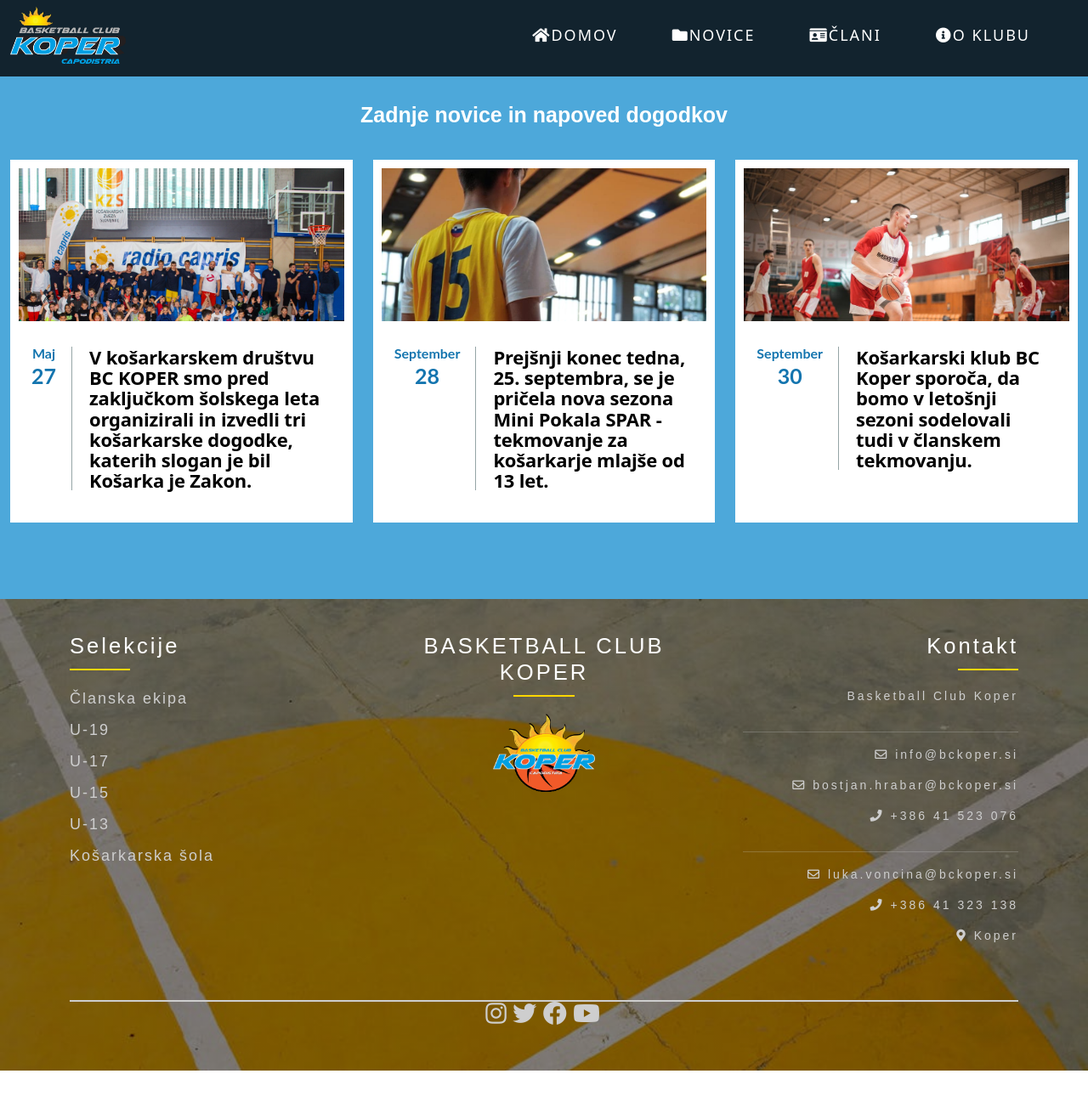
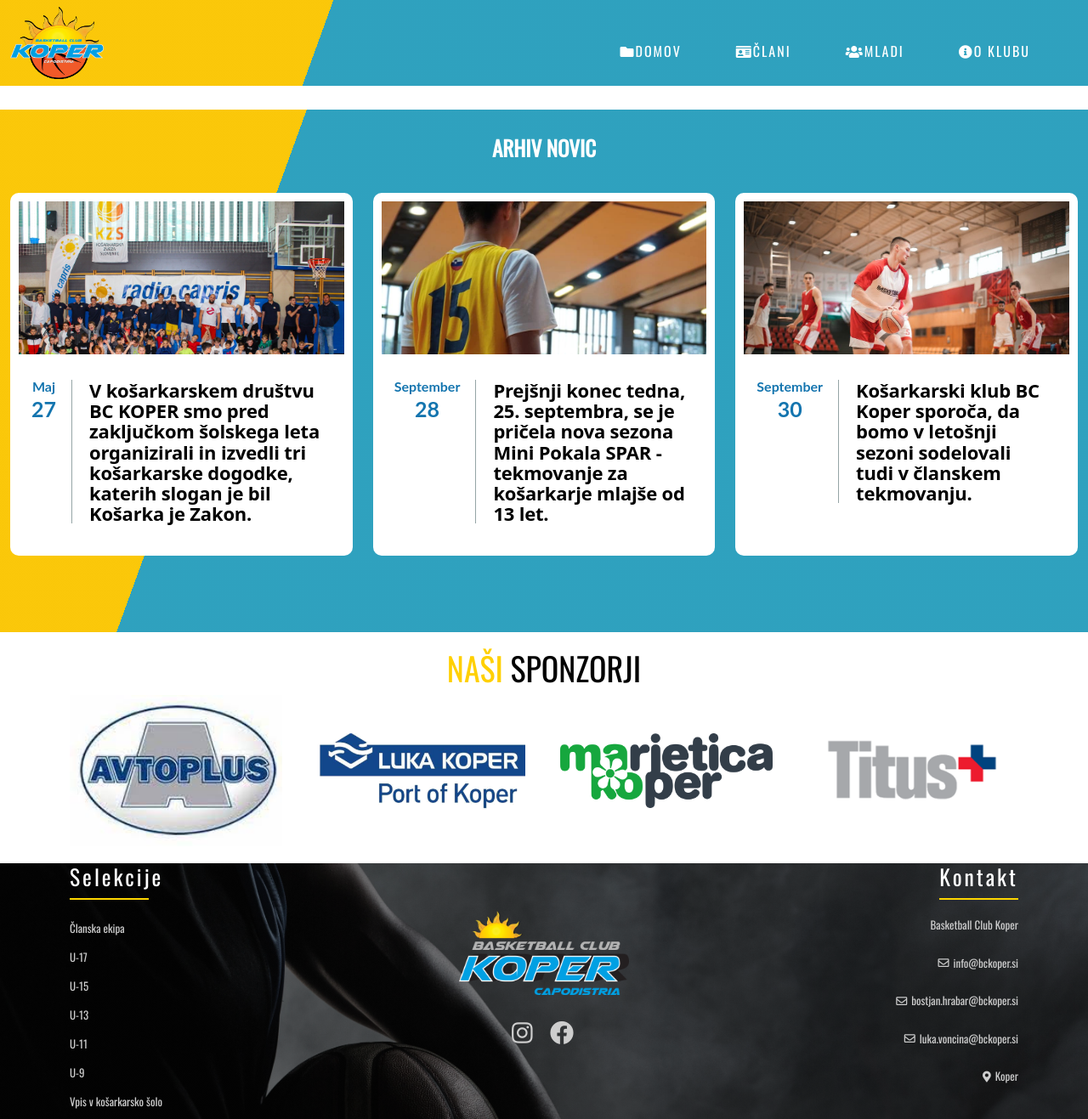
Before and after one commit to Alanious/BCKoper, a Flask app: page /Young in a window 1280 px wide. Shown: the whole page at 85% size. Before the commit the page ends 1260 px from the top, so only its background shows below. Run offline with Flask 2, Linux system fonts and the light colour scheme; some libraries are stand-ins or nearby versions.

Commit message:
updated news

```diff
--- a/requirements.txt
+++ b/requirements.txt
@@ -1,2 +1,6 @@
 Flask
 gunicorn==19.0.0
+WTForms
+Flask-Mail
+email_validator
+Flask-WTF
--- a/static/css/young.css
+++ b/static/css/young.css
@@ -7,20 +7,56 @@
 }
 header {
     height: 90px;
-    background-color:  #12232E;
     padding: 10px 0;
      overflow: hidden;
      width: 100%;
 
 }
+
 #firstnav{
-    display: flex;
+    display: block;
     justify-content: space-between;
     text-transform: uppercase;
-    font-size: 1.6rem;
     background-color: none;
-    text-decoration: none;
+    font-family:"Oswald";
+    font-size: 16px;
+    weight:400;
+    line-height: 20px;
+    text-decoration: none solid rgb(54, 53, 51);
+    word-spacing: 0px;
+    }
+
+    #brand {
+        transition:transform .7s ease-in-out;
+        cursor:pointer;
+        width:110px;
+        height:auto;}
+
+    #brand:hover{
+    transform:rotate(360deg);
+    }
+nav ul li{
+	list-style: none;
+	transform: translateX(100rem);
+	animation: slideIn .5s forwards;
 }
+
+nav ul li:nth-child(1){
+	animation-delay: 0s;
+}
+
+nav ul li:nth-child(2){
+	animation-delay: .5s;
+}
+
+nav ul li:nth-child(3){
+	animation-delay: 1s;
+}
+
+nav ul li:nth-child(4){
+	animation-delay: 1.5s;
+}
+
 nav ul li a{
 	padding: 1rem 0;
 	margin: 0 3rem;
@@ -38,7 +74,7 @@
 	position: absolute;
 	width: 100%;
 	height: 2px;
-	background-color:rgb(255, 215, 0);
+	background-color: yellow;
 	left: 0;
 	transform: scaleX(0);
 	transition: all .5s;
@@ -67,25 +103,17 @@
 		transform: translateX(0);
 	}
 }
-
 .dropdown .dropdown-menu{
-    background-color: #12232E;
-    width:100%;
+    background-color: transparent;
+    border-style:none;
+}
 
 
-
-
-}
 #dmtekst{
     font-size: 14px;
-    text-transform: uppercase;}
+    text-transform: uppercase;
+}
 
-
-#brand{
-    max-width: 17vh;
-	height: auto;
-
-}
 
 nav ul li a{
     background: none;
@@ -94,70 +122,31 @@
     position: relative;
     text-decoration: none;
     transition-duration: 0.5s;
+    margin-top: 20px;
+}
+
+
+
+
+
+
+#footer {
+    background: linear-gradient(rgba(0,0,0,0.5), rgba(0,0,0,0.5)), url(/static/img/footerbackground.png); background-repeat: no-repeat; background-size: cover;
+    overflow: hidden;
 
 }
 
-/* Small devices (landscape phones, 544px and up) */
-@media (min-width: 544px) {
-    #firstnav{
-        font-size: 15px;
-  } /*1rem = 16px*/
-    #dmtekst{
-        float: left;
-  }
+#footer .container{
+   display: grid;
+  grid-template-columns: repeat(3, 1fr);
+  grid-template-rows: 0.5fr;
+  grid-column-gap: 2px;
+  font-family:"Oswald";
 
 }
 
-/* Medium devices (tablets, 768px and up) The navbar toggle appears at this breakpoint */
-@media (min-width: 768px) {
-    #firstnav{
-        font-size: 20px; /*1rem = 16px*/
-  }
-    #dmtekst{
-        float: left;
-  }
-}
-
-/* Large devices (desktops, 992px and up) */
-@media (min-width: 992px) {
-    #firstnav{
-        font-size: 25x; /*1rem = 16px*/
-  }
-    #dmtekst{
-        float: left;
-  }
-}
-/* Extra large devices (large desktops, 1200px and up) */
-@media (min-width: 1200px) {
-    #firstnav{font-size:18px;} /*1rem = 16px*/
-  }
-    #dmtekst{
-        float: left;
-  }
-}
-
-.footer {
-    background: linear-gradient(rgba(0,0,0,0.5), rgba(0,0,0,0.5)), url(/static/img/court3.jpeg);
-    background-repeat: no-repeat;
-    background-size: cover;
-    position: relative;
-    overflow: hidden;
-
-
-}
-
-
-.first {
-    margin-top: 40px;
-    margin-bottom: 50px;
-    color: rgb(206,206,206);
-    font-family: 'Poppins', sans-serif;
-    text-align: left;
-}
-
-
 .first h4 {
-    font-size: 20px;
+    font-size: 14px;
     letter-spacing: 3px;
     position: relative;
     margin-bottom: 20px;
@@ -169,7 +158,7 @@
     .first h4::after {
         content: '';
         background: #FFD700;
-        width: 20%;
+        width: 25%;
         height: 2px;
         position: absolute;
         bottom: 0;
@@ -180,14 +169,15 @@
 .first li {
     list-style: none;
     padding-bottom: 10px; /* change space between links*/
+
 }
 
 .first a, .first2 a {
     color: rgb(206, 206, 206);
     text-decoration: none;
-    letter-spacing: 2px;
-    font-size: 18px;
+    font-size: 13px;
     transition: 0.2s;
+
 }
 
     .first a:hover, .first2 a:hover {
@@ -196,51 +186,26 @@
         text-shadow: 1px 1px 20px rgba(0,0,0,1);
         text-decoration: none
     }
+.second{
 
+text-align:center;
+display:flex;
+flex-direction:column;
+align-items:center;
+justify-content:center;
 
-.second {
-    margin-top: 40px;
-    margin-bottom: 50px;
-    color: rgb(206,206,206);
-    font-family: 'Poppins', sans-serif;
-    text-align: center;
+}
+.socials{
+
+display:flex;
+flex-direction:row;
+align-items:center;
+justify-content:space-evenly;
+height:30%;
+width:30%;
 }
 
-.second2 {
-    margin-top: 0px;
-    margin-bottom: 50px;
-    color: rgb(206,206,206);
-    font-family: 'Poppins', sans-serif;
-    text-align: center;
-}
-
-.second h4 {
-    font-size: 20px;
-    letter-spacing: 3px;
-    position: relative;
-    margin-bottom: 20px;
-    font-size: 1.6em;
-    color: #fff;
-    padding-bottom: 0.5em;
-}
-
-    .second h4::after {
-        content: '';
-        background: #FFD700;
-        width: 20%;
-        height: 2px;
-        position: absolute;
-        bottom: 0;
-        left: 40%;
-    }
-
-
-.second li {
-    list-style: none;
-    padding-bottom: 30px;
-}
-
-.second a, .second2 a {
+.socials a {
     color: rgb(206, 206, 206);
     text-decoration: none;
     letter-spacing: 3px;
@@ -249,7 +214,7 @@
     transition: 0.2s;
 }
 
-    .second a:hover, .second2 a:hover {
+   .socials a:hover {
         color: #fff;
         transition: 0.2s;
         text-shadow: 1px 1px 20px rgba(0,0,0,1);
@@ -257,204 +222,105 @@
 
     }
 
+    .third h4 {
 
-
-.third {
-    margin-top: 40px;
-    margin-bottom: 50px;
-    color: rgb(206,206,206);
-    font-family: 'Poppins', sans-serif;
-    text-align: right;
-
-}
-
-
-    .third h4 {
-        font-size: 20px;
         letter-spacing: 3px;
         position: relative;
         margin-bottom: 20px;
         font-size: 1.6em;
         color: #fff;
         padding-bottom: 0.5em;
+        text-align:right;
     }
 
 
         .third h4::after {
             content: '';
             background: #FFD700;
-            width: 20%;
+            width: 25%;
             height: 2px;
             position: absolute;
             bottom: 0;
-            left: 80%;
+            right:0%;
         }
+
+.third a{
+margin-left:5px;
+}
+
+    .third li {
+    display:flex;
+    align-items:center;
+    justify-content:flex-end;
+        list-style: none;
+        padding-bottom: 25px;
+        font-size: 13px;
+        font-family:"Oswald";
+        color: rgb(206, 206, 206);
+        letter-spacing: 0px;
+        text-align:right;
+    }
+
+
+    .third li:hover {
+        text-decoration: none;
+        transition: 0.2s;
+
+    }
+
+
+        .third i:hover {
+            color: #fff;
+            transition: 0.2s;
+            text-shadow: 1px 1px 20px rgba(0,0,0,1);
+}
+
+
+#sponsors{
+margin:20px;
+display:flex;
+flex-direction:column;
+align-items:center;
+justify-content:center;
+
+}
+
+#sponsors h3{
+font-weight:400;
+font-style:normal;
+font-size:38px;
+color:rgb(255,208,1);
+none solid rgb(0, 117, 62);
+font-family:"Oswald";
+text-transform:uppercase;
+text-align:center;
+}
+
+#sponsors span{
+color:black;
+}
+
+#spons{
+display:flex;
+height:100%;
+width: 100%;
+align-items:center;
+justify-content:space-between;
+flex-wrap:wrap;
+background-color: white;
+}
 
 
 
-    .third li {
-        list-style: none;
-        padding-bottom: 15px;
-        font-size: 14px;
-    }
-
-
-    .third li  {
-        color: rgb(206, 206, 206);
-        text-decoration: none;
-        letter-spacing: 3px;
-        font-size: 14px;
-        transition: 0.2s;
-    }
-
-
-
-
-
-@media screen and (max-width:1000px) {
-    .first {
-        text-align: center;
-    }
-
-        .first h4::after {
-            left: 40%;
-        }
-}
-
-@media screen and (max-width:1000px) {
-    .third {
-        text-align: center;
-    }
-
-        .third h4::after {
-            left: 40% !important;
-        }
-}
-
-/*.margin {
-    margin-left: 20px;
-}
-*/
-.youngster{
-display:flex
-justify-content:center;
-align:items:center;
-margin:0;
-}
-.line {
-    height:2px;
-    background-color:rgb(206,206,206);
-    width:100%;
-}
-
-.container-fluid h1{
-    text-align:center;
-    margin-top:100px;
-    margin-bottom:100px;
-}
-
-/* Slideshow container */
-.slideshow-container {
-    display:grid
-    justify-content:center;
-    align-items:center;
-    background: transparent;
-
-}
-
-/* Slides */
-.mySlides {
-    display: none;
-    padding: 80px;
-    text-align: center;
-}
-
-/* Next & previous buttons */
-.prev, .next {
-    cursor: pointer;
-    position: absolute;
-    top: 50%;
-    width: auto;
-    margin-top: -30px;
-    padding: 16px;
-    color: #888;
-    font-weight: bold;
-    font-size: 20px;
-    border-radius: 0 3px 3px 0;
-    user-select: none;
-}
-
-/* Position the "next button" to the right */
-.next {
-    position: absolute;
-    right: 0;
-    border-radius: 3px 0 0 3px;
-}
-
-/* On hover, add a black background color with a little bit see-through */
-.prev:hover, .next:hover {
-    background-color: rgba(0,0,0,1);
-    color: white;
-}
-
-/* The dot/bullet/indicator container */
-.dot-container {
-    text-align: center;
-    padding: 20px;
-    background: transparent;
-}
-
-/* The dots/bullets/indicators */
-.dot {
-    cursor: pointer;
-    height: 15px;
-    width: 15px;
-    margin: 0 2px;
-    background-color: #bbb;
-    border-radius: 50%;
-    display: inline-block;
-    transition: background-color 0.6s ease;
-}
-
-/* Add a background color to the active dot/circle */
-.active, .dot:hover {
-    background-color: #FFD700;
-}
-
-/* Add an italic font style to all quotes */
-q {font-style: italic;}
-
-/* Add a blue color to the author */
-.author {
-    color:  white;
-    font-size: 18px;
-}
-
-#slajd{
-    margin-top: 0;
-}
-
-/* Quotes properties */
-.quotes{
-    color: white;
-    font-size: 30px;
-    max-width: 1000px;
-    text-align: center;
-    margin-bottom: 0;
-    margin-left: auto;
-    margin-right: auto;
-    font-style: italic;
-}
-
-
 .recentNews {
-    background-color: #4DA8DA;
+    background-color:rgb(233,166,44);
+    background-image: -webkit-linear-gradient(160deg, rgba(0,160,227,0.8) 76%, rgba(255,208,1,0.8)50%);
 }
 .recentNews .news-title {
     text-align:center;
     padding-top:30px;
     padding-bottom:30px;
-    font-family: 'nimbus-sans-condensed', sans-serif;
+    font-family:"Oswald";;
     font-size:25px;
     font-weight:bold;
     color: #fff;
@@ -474,6 +340,7 @@
     transition: all 0.2s ease-in-out 0s;
     cursor: pointer;
     height: 100%;
+    border-radius: 10px;
 }
 .ct-blog .inner:hover {
     background-color: #e6e6e6;
--- a/templates/Young.html
+++ b/templates/Young.html
@@ -8,14 +8,18 @@
     <link rel="stylesheet" href="static/css/young.css">
     <link href="https://cdn.jsdelivr.net/npm/bootstrap@5.0.1/dist/css/bootstrap.min.css" rel="stylesheet" integrity="sha384-+0n0xVW2eSR5OomGNYDnhzAbDsOXxcvSN1TPprVMTNDbiYZCxYbOOl7+AMvyTG2x" crossorigin="anonymous">
     <link href="https://fonts.googleapis.com/css?family=Quicksand&display=swap" rel="stylesheet">
+    <link rel="stylesheet" type="text/css" href="//fonts.googleapis.com/css?family=Oswald" />
     <meta http-equiv="X-UA-Compatible" content="ie=edge"/>
+
 </head>
 <body>
+
 <header>
-    <div id="firstnav">
-<nav class="navbar fixed-top navbar-expand-lg navbar-dark bg-dark" style="background-image: linear-gradient(#12232E, #12232E);">
+    <div id="firstnav" style="font-family:Oswald;">
+<nav class="navbar fixed-top navbar-expand-lg" style="background-color:rgb(233,166,44);
+    background-image: -webkit-linear-gradient(160deg, rgba(0,160,227,0.8) 70.2%, rgba(255,208,1,0.8)50%); margin: 0;">
   <div class="container-fluid">
-      <img id="brand" src="static/img/LogoKK.png" class="img-fluid" alt="logotip kluba">
+      <img id="brand" src="static/img/Logo_2.png" class="img-fluid" alt="logotip kluba">
       <div class="topright" style="margin-top: 10px;">
     <button class="navbar-toggler ms-auto mb-2 mb-lg-0" type="button" data-bs-toggle="collapse" data-bs-target="#navbarNavDropdown" aria-controls="navbarNavDropdown" aria-expanded="false" aria-label="Toggle navigation">
       <span class="navbar-toggler-icon"></span>
@@ -24,16 +28,16 @@
     <div class="collapse navbar-collapse" id="navbarNavDropdown">
       <ul class="navbar-nav ms-auto mb-2 mb-lg-0">
         <li class="nav-item">
-          <a style="background-color: transparent;" class="nav-link active text-white" aria-current="page" href="/"><i class="fa fa-home" aria-hidden="true"></i>Domov</a>
-        </li>
-        <li class="nav-item">
-          <a style="background-color: transparent;" class="nav-link active text-white" aria-current="page" href="/Novice"><i class="fa fa-folder" aria-hidden="true"></i>Novice</a>
+          <a style="background-color: transparent;" class="nav-link active text-white" aria-current="page" href="/"><i class="fa fa-folder" aria-hidden="true"></i>Domov</a>
         </li>
         <li class="nav-item">
           <a style="background-color: transparent;" class="nav-link active text-white" aria-current="page" href="/Senior"><i class="fa fa-id-card" aria-hidden="true"></i>Člani</a>
         </li>
+        <li class="nav-item">
+          <a style="background-color: transparent;" class="nav-link active text-white" aria-current="page" href="/youngster"><i class="fa fa-users" aria-hidden="true"></i>Mladi</a>
+        </li>
         <li class="nav-item dropdown">
-          <a class="nav-link text-white" href="#" id="navbarDropdownMenuLink" role="button" data-bs-toggle="dropdown" aria-expanded="false"><i class="fa fa-info-circle" aria-hidden="true"></i>O Klubu
+          <a class="nav-link text-white" href="/about" id="navbarDropdownMenuLink" role="button" data-bs-toggle="dropdown" aria-expanded="false"><i class="fa fa-info-circle" aria-hidden="true"></i>O Klubu
           </a>
           <ul class="dropdown-menu" aria-labelledby="navbarDropdownMenuLink" id="dmtekst">
             <li><a class="dropdown-item text-white bg-transparent" href="/about">Poslanstvo</a></li>
@@ -48,10 +52,12 @@
 </div>
 </header>
 
-<section class="recentNews">
+
+
+<section class="recentNews" style="margin-top: 39px;">
 	<div class="container-fluid">
 		<h2 class="news-title">
-			Zadnje novice in napoved dogodkov
+			ARHIV NOVIC
 		</h2>
 		<div class="row">
 			<div class="ct-blog col-sm-6 col-md-4">
@@ -153,108 +159,55 @@
 		</div>
 	</div>
 </section>
-<!--<div class="container-fluid">
-<div class="youngster" style="background-color: #12232E; margin:0px;">
-    <p id="fotogalerija" style="color: white; text-align: center; ">
-        FOTOGALERIJA MLADINSKE EKIPE
-    </p>
-    <div id="slajd" class="slideshow-container">
 
-<div class="mySlides">
-  <p class="quotes">
-      <img src="/static/img/player1.jpg" style="border-radius: 30px; height: 350px; width: auto;">
-  </p>
-  <p class="author">Slika mladinske ekipe 1</p>
+<div id="sponsors">
+    <h3>Naši <span>Sponzorji</span></h3>
+    <div class="container" id="spons">
+        <div class="sponsor1">
+            <img class="img-responsive" src="static/img/avtoplus.jpg" width="250" height="auto">
         </div>
-
-<div class="mySlides">
-  <p class="quotes">
-      <img src="/static/img/player5.jpg" style="border-radius: 30px; height: 350px; width: auto;">
-  </p>
-  <p class="author">Slika mladinske ekipe 2</p>
+        <div class="sponsor2">
+            <img class="img-responsive" src="static/img/lukakoper.png" width="250" height="auto">
         </div>
-
-<div class="mySlides">
-  <p class="quotes">
-      <img src="/static/img/player3.jpg" style="border-radius: 30px; height: 350px; width: auto;">
-  </p>
-  <p class="author">Slika mladinske ekipe 3</p>
+        <div class="sponsor3">
+            <img class="img-responsive" src="static/img/marjetica.png" width="250" height="auto">
         </div>
-
-<a class="prev" onclick="plusSlides(-1)">❮</a>
-<a class="next" onclick="plusSlides(1)">❯</a>
-
+        <div class="sponsor4">
+            <img class="img-responsive" src="static/img/titus.png" width="250" height="auto">
         </div>
-<div class="dot-container">
-  <span class="dot" onclick="currentSlide(1)"></span>
-  <span class="dot" onclick="currentSlide(2)"></span>
-  <span class="dot" onclick="currentSlide(3)"></span>
     </div>
 
 
 </div>
-</div>
--->
-<div class="footer" style="background: linear-gradient(rgba(0,0,0,0.5), rgba(0,0,0,0.5)), url(/static/img/court3.jpeg); background-repeat: no-repeat; background-size: cover;">
+
+<div id="footer">
 <div class="container">
-            <div class="row">
-
-                <div class="col-md-4 col-xs-12">
-                    <div class="first" style="text-align:left;">
+  <div class="first">
     <h4> Selekcije</h4>
-
           <li><a href="/Senior">Članska ekipa</a></li>
-                            <li><a href="/Young">U-19</a></li>
           <li><a href="/Young">U-17</a></li>
           <li><a href="/Young">U-15</a></li>
           <li><a href="/Young">U-13</a></li>
-                            <li><a href="/Young">Košarkarska šola</a></li>
+          <li><a href="/Young">U-11</a></li>
+          <li><a href="/Young">U-9</a></li>
+          <li><a href="/contact">Vpis v košarkarsko šolo</a></li>
+  </div>
+  <div class="second">
+<img class="img-responsive" src="/static/img/LogoKK.png" width="200"height="auto" alt="Logo_kluba_2">
 
+      <div class="socials">
+          <a href="https://www.instagram.com/bckoper/" target="_blank"> <i class="fab fa-instagram fa-2x"></i></a>
+          <a href="https://www.facebook.com/BCKOPER/" target="_blank"><i class="fab fa-facebook fa-2x"></i></a>
           </div>
       </div>
 
-                <div class="col-md-4 col-xs-12">
-                    <div class="second">
-                        <h4>BASKETBALL CLUB KOPER</h4>
-                        <img class="logo_image" src="/static/img/Logo_2.png" alt="Logo_kluba_2" style="width: 120px; height: auto;">
-                    </div>
-                </div>
-
-                <div class="col-md-4 col-xs-12">
   <div class="third">
 <h4> Kontakt</h4>
-                        <ul>
      <li>Basketball Club Koper </li>
-                            <hr/>
-                            <li><i class="far fa-envelope"></i> info@bckoper.si</li>
-                            <li><i class="far fa-envelope"></i> bostjan.hrabar@bckoper.si</li>
-                            <li><i class="fa fa-phone" aria-hidden="true"></i> +386 41 523 076</li>
-                            <hr/>
-                            <li><i class="far fa-envelope"></i> luka.voncina@bckoper.si</li>
-                            <li><i class="fa fa-phone" aria-hidden="true"></i> +386 41 323 138</li>
-
-
-
-
-                          <li><i class="fas fa-map-marker-alt"></i> Koper </li>
-                        </ul>
-                    </div>
-                </div>
-            </div>
-        </div>
-        <div class="container">
-            <div class="row">
-                <div class="col-12">
-                    <div class="line"></div>
-                    <div class="second2">
-                        <a href="https://www.instagram.com/" target="_blank"> <i class="fab fa-instagram fa-2x margin"></i></a>
-                        <a href="https://twitter.com/" target="_blank"> <i class="fab fa-twitter fa-2x margin"></i></a>
-                        <a href="https://www.facebook.com/" target="_blank"> <i class="fab fa-facebook fa-2x margin"></i></a>
-                        <a href="https://www.youtube.com" target="_blank"><i class="fab fa-youtube fa-2x margin" ></i></a>
-
-                    </div>
-
-                </div>
+     <li><i class="far fa-envelope"></i><a>info@bckoper.si</a></li>
+     <li><i class="far fa-envelope"></i><a>bostjan.hrabar@bckoper.si</a></li>
+     <li><i class="far fa-envelope"></i><a>luka.voncina@bckoper.si</a></li>
+     <li><i class="fas fa-map-marker-alt"></i><a>Koper</a></li>
   </div>
 </div>
 </div>
@@ -262,46 +215,6 @@
 
 <script src="https://cdn.jsdelivr.net/npm/bootstrap@5.0.1/dist/js/bootstrap.bundle.min.js" integrity="sha384-gtEjrD/SeCtmISkJkNUaaKMoLD0//ElJ19smozuHV6z3Iehds+3Ulb9Bn9Plx0x4" crossorigin="anonymous"></script>
 <script src="https://cdn.jsdelivr.net/npm/bootstrap@5.0.1/dist/js/bootstrap.bundle.min.js" integrity="sha384-gtEjrD/SeCtmISkJkNUaaKMoLD0//ElJ19smozuHV6z3Iehds+3Ulb9Bn9Plx0x4" crossorigin="anonymous"></script>
-<script>
-var slideIndex = 0;
-  var slides = document.getElementsByClassName("mySlides");
-  var dots = document.getElementsByClassName("dot");
-  var myTimer;
 
-showSlides();
-
-function showSlides() {
-    var i;
-    for (i = 0; i < slides.length; i++) {
-        slides[i].style.display = "none";
-        dots[i].className = dots[i].className.replace(" active", "");
-    }
-    slideIndex++;
-    if (slideIndex> slides.length) {slideIndex = 1}
-    dots[slideIndex-1].className += " active";
-    slides[slideIndex-1].style.display = "block";
-    myTimer = setTimeout(showSlides, 5000); // Change image every 5 seconds
-}
-
-function currentSlide(no) {
-    var i;
-    for (i = 0; i < slides.length; i++) {
-        slides[i].style.display = "none";
-        dots[i].className = dots[i].className.replace(" active", "");
-    }
-    slideIndex = no;
-    slides[no-1].style.display = "block";
-    dots[no-1].className += " active";
-    clearTimeout(myTimer);
-    myTimer = setTimeout(showSlides, 5000);
-}
-
-function plusSlides(n) {
-  var newslideIndex = slideIndex + n;
-  if(newslideIndex < 4 && newslideIndex > 0){
-     currentSlide(newslideIndex);
-  }
-}
-</script>
 </body>
 </html>
```
Lines whose indentation alone changed are shown as unchanged.
